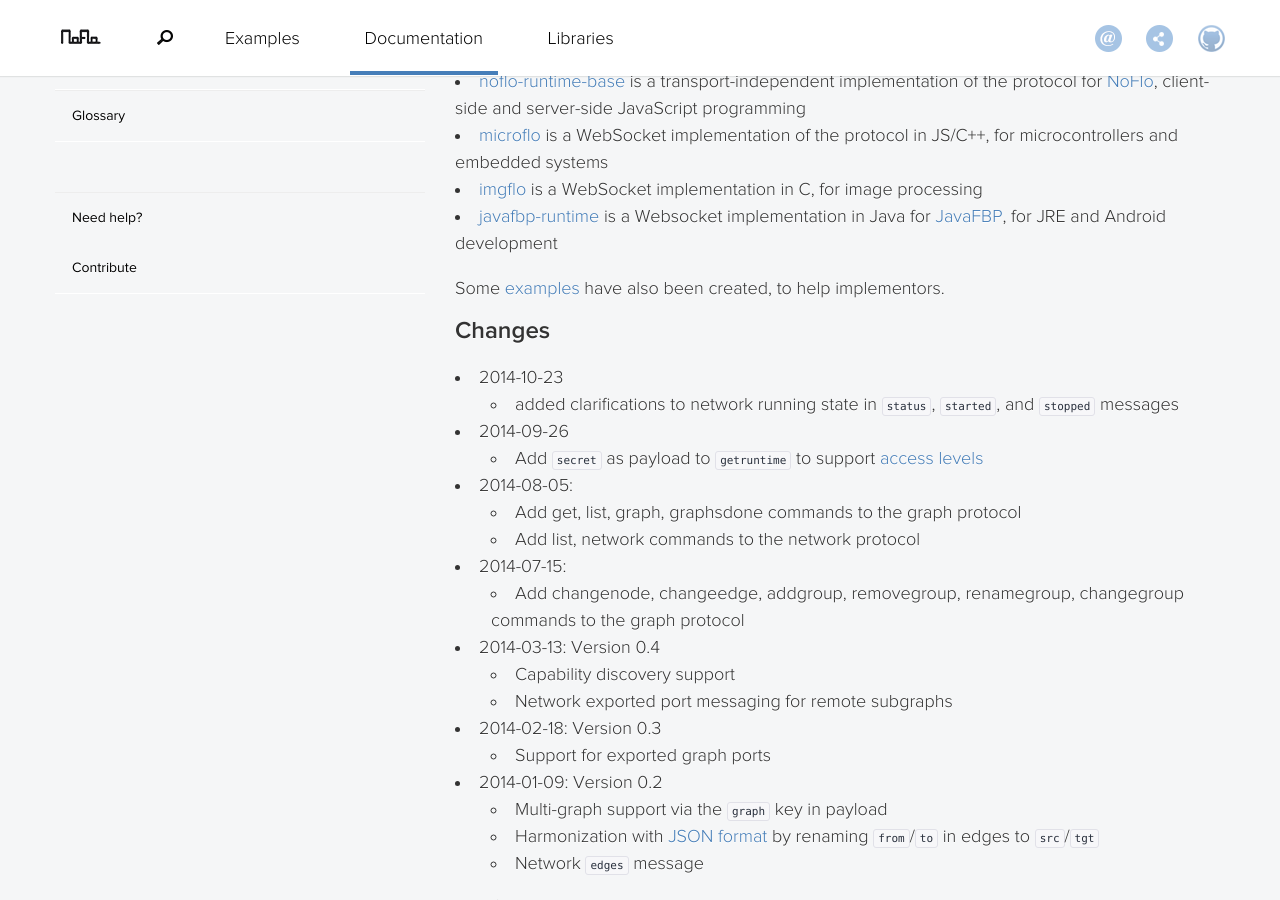
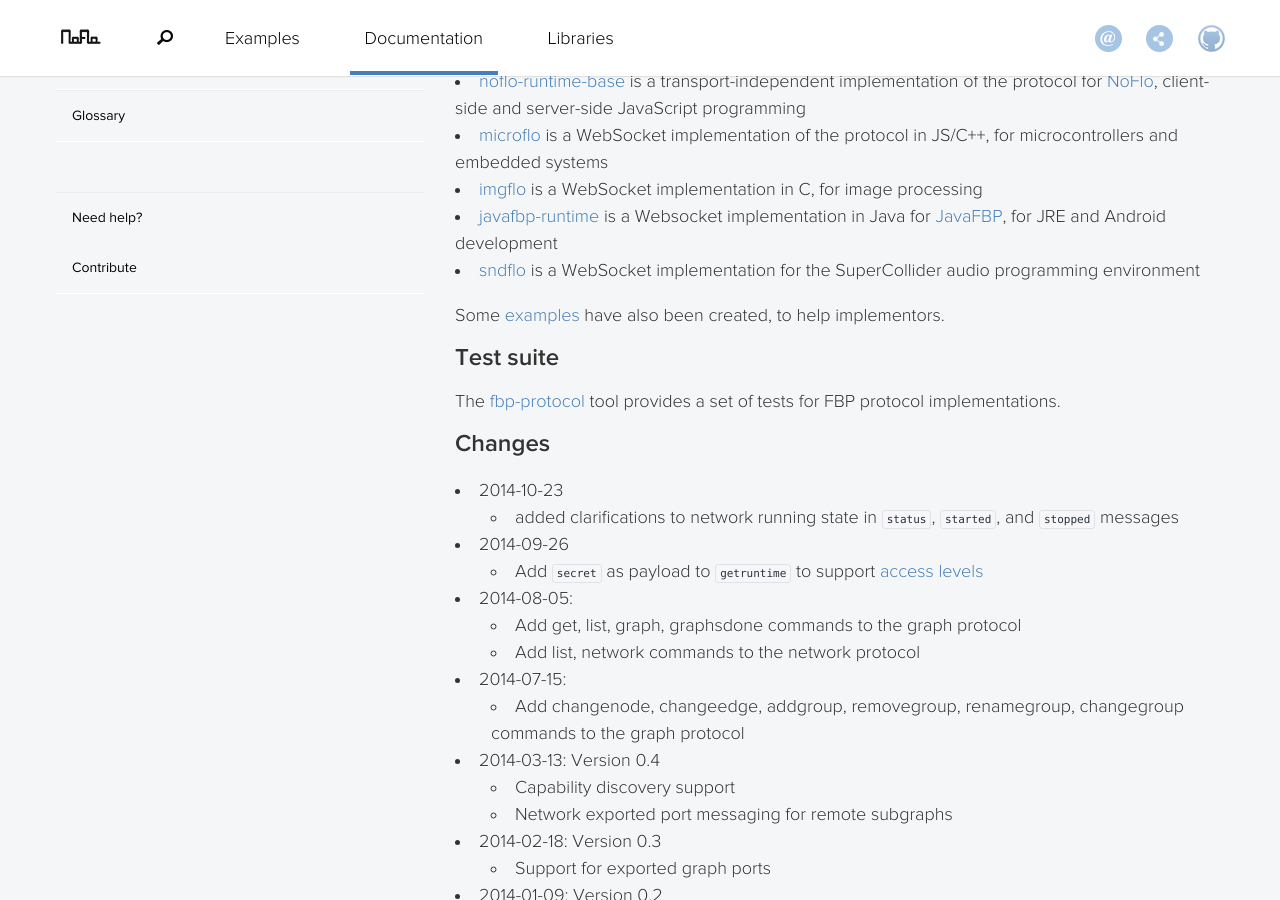
Before and after one commit to noflo/noflo.github.io, a Jekyll site: the page built from documentation/_posts/2013-07-09-protocol.md, in a window 1280 px wide and 900 px high, scrolled down 671 px. Built offline with Jekyll 4.4.1, drawn with Linux system fonts in a browser that asks for light colours; nearby versions of some CDN libraries; Markdown is read by kramdown in place of the engine named in the settings.

Commit message:
Add documentation on sndflo and the new protocol test suite

```diff
--- a/documentation/_posts/2013-07-09-protocol.md
+++ b/documentation/_posts/2013-07-09-protocol.md
@@ -16,8 +16,13 @@ Runtimes
 * [microflo](https://github.com/jonnor/microflo) is a WebSocket implementation of the protocol in JS/C++, for microcontrollers and embedded systems
 * [imgflo](https://github.com/jonnor/imgflo) is a WebSocket implementation in C, for image processing
 * [javafbp-runtime](https://github.com/jonnor/javafbp-runtime) is a Websocket implementation in Java for [JavaFBP](https://github.com/jpaulm/javafbp), for JRE and Android development
+* [sndflo](https://github.com/jonnor/sndflo) is a WebSocket implementation for the SuperCollider audio programming environment
 
 Some [examples](https://github.com/flowbased/protocol-examples) have also been created, to help implementors.
+
+## Test suite
+
+The [fbp-protocol](https://github.com/flowbased/fbp-protocol) tool provides a set of tests for FBP protocol implementations.
 
 ## Changes
 
```
